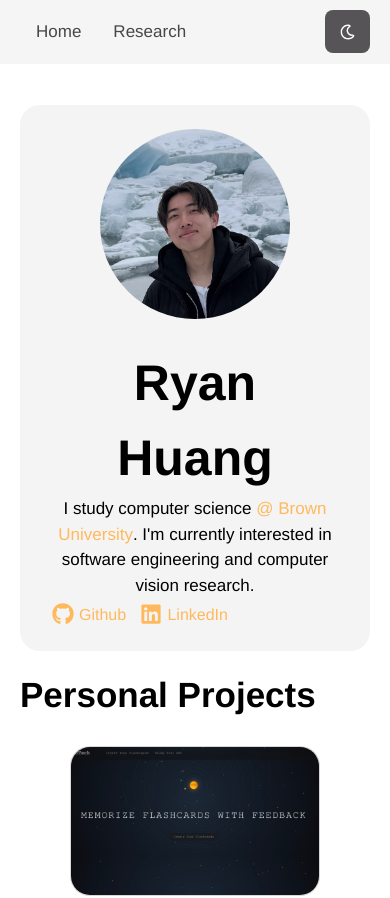
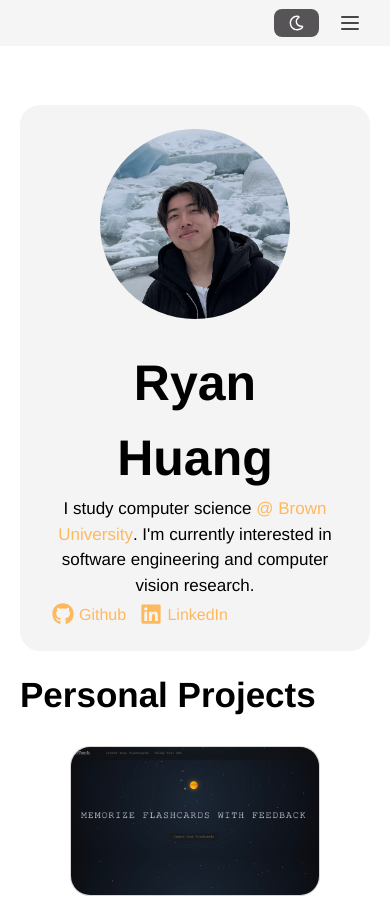
Before and after one commit to ryanhuang8/ryanhuang.dev, a React (Vite) app: page / in a window 390 px wide. Shown: the top 898 px of the page. Built offline with nearby package versions, Linux system fonts and the light colour scheme; a web font is replaced by a local one.

Commit message:
feat: mobile nav

```diff
--- a/src/components/Navbar.tsx
+++ b/src/components/Navbar.tsx
@@ -1,26 +1,32 @@
+import { useState } from "react";
+import { Link } from "react-router-dom";
 import "../styles/navbar.css";
 import ThemeToggle from "./ThemeToggle";
 import { useTheme } from "./ThemeContext";
 
 const Navbar = () => {
   const { theme } = useTheme();
+  const [menuOpen, setMenuOpen] = useState(false);
+
   const handleThemeToggle = () => {
     // You can implement logic to update your application's theme
     console.log("Theme toggled to:", theme);
   };
 
+  const closeMenu = () => setMenuOpen(false);
+
   return (
     <nav className={`horizontal-navbar ${theme}`}>
       <div className="center-nav">
         <div className="nav-tabs">
-          <ul>
+          <ul className={menuOpen ? "open" : ""}>
             <li>
-              <a href="/">Home</a>
+              <Link to="/" onClick={closeMenu}>Home</Link>
             </li>
             <li>
-              <a href="/research" className="new-page">
+              <Link to="/research" className="new-page" onClick={closeMenu}>
                 Research
-              </a>
+              </Link>
             </li>
             {/* <li><a href="/blogs" className="new-page">Blog</a></li> */}
             {/* <li><a href="/experience">Experience</a></li> */}
@@ -28,6 +34,16 @@ const Navbar = () => {
         </div>
         <div className="nav-buttons">
           <ThemeToggle onToggle={handleThemeToggle} />
+          <button
+            className={`nav-hamburger ${theme} ${menuOpen ? "open" : ""}`}
+            aria-label={menuOpen ? "Close menu" : "Open menu"}
+            aria-expanded={menuOpen}
+            onClick={() => setMenuOpen((open) => !open)}
+          >
+            <span></span>
+            <span></span>
+            <span></span>
+          </button>
         </div>
       </div>
     </nav>
--- a/src/styles/navbar.css
+++ b/src/styles/navbar.css
@@ -2,13 +2,13 @@
     position: fixed;
     background-color: rgb(33, 37, 42); /* Set background color */
     opacity: 0.9;
-    overflow: hidden; /* Hide overflowing content */
     display: flex;
     justify-content: center;
     width: 100%;
     align-items: center;
     padding: 5px 0;
     font-size: 17px;
+    z-index: 100;
 
 }
 
@@ -69,4 +69,88 @@
 .nav-buttons {
   display: flex;
   align-items: center;
+  gap: 10px;
 }
+
+.nav-hamburger {
+  display: none;
+  flex-direction: column;
+  justify-content: center;
+  align-items: center;
+  gap: 4px;
+  width: 34px;
+  height: 34px;
+  border: none;
+  border-radius: 6px;
+  background: transparent;
+  cursor: pointer;
+}
+
+.nav-hamburger span {
+  display: block;
+  width: 18px;
+  height: 2px;
+  border-radius: 2px;
+  background-color: #333;
+  transition: transform 0.2s ease, opacity 0.2s ease;
+}
+
+.nav-hamburger.dark span {
+  background-color: #fff;
+}
+
+.nav-hamburger.open span:nth-child(1) {
+  transform: translateY(6px) rotate(45deg);
+}
+
+.nav-hamburger.open span:nth-child(2) {
+  opacity: 0;
+}
+
+.nav-hamburger.open span:nth-child(3) {
+  transform: translateY(-6px) rotate(-45deg);
+}
+
+.nav-hamburger:focus-visible {
+  outline: 2px solid #ffb95d;
+  outline-offset: 2px;
+}
+
+@media (max-width: 640px) {
+  .nav-hamburger {
+    display: flex;
+  }
+
+  .nav-tabs ul {
+    position: absolute;
+    top: 100%;
+    left: 0;
+    right: 0;
+    flex-direction: column;
+    max-height: 0;
+    overflow: hidden;
+    background-color: rgb(33, 37, 42);
+    transition: max-height 0.25s ease;
+  }
+
+  .horizontal-navbar.light .nav-tabs ul {
+    background-color: #f5f4f0;
+  }
+
+  .horizontal-navbar.dark .nav-tabs ul {
+    background-color: #1c1e21;
+  }
+
+  .nav-tabs ul.open {
+    max-height: 300px;
+  }
+
+  .nav-tabs li {
+    float: none;
+    width: 100%;
+  }
+
+  .horizontal-navbar a {
+    text-align: left;
+  }
+}
```
